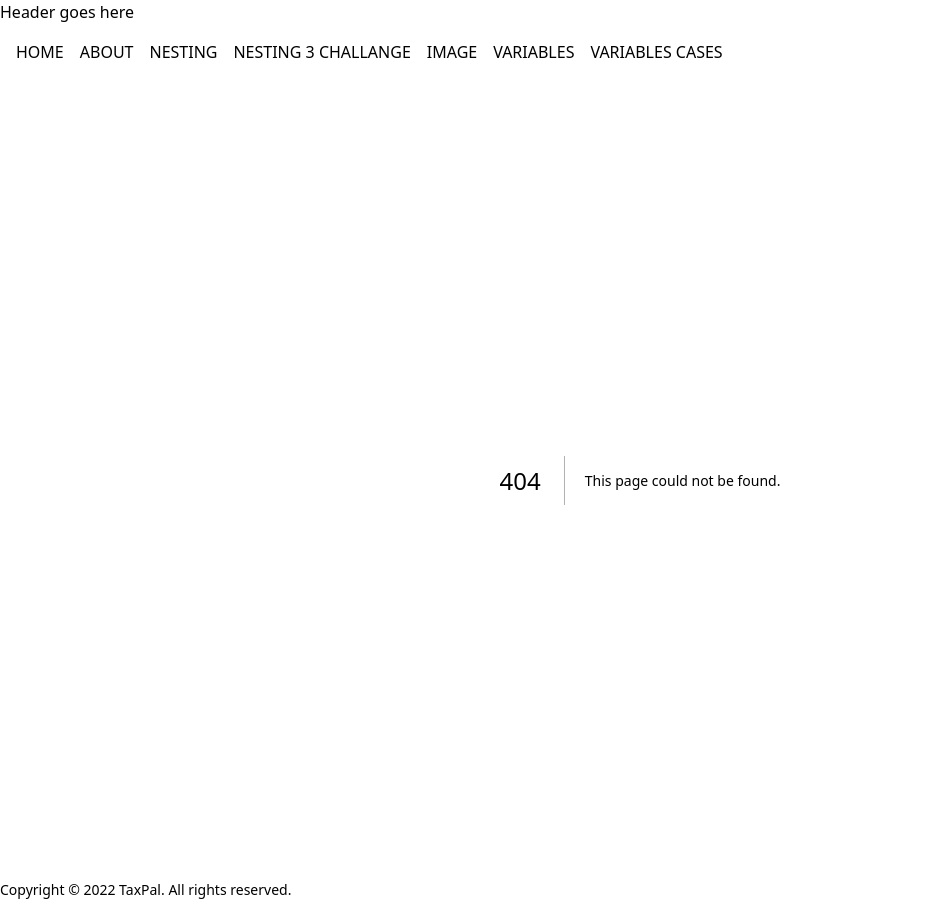
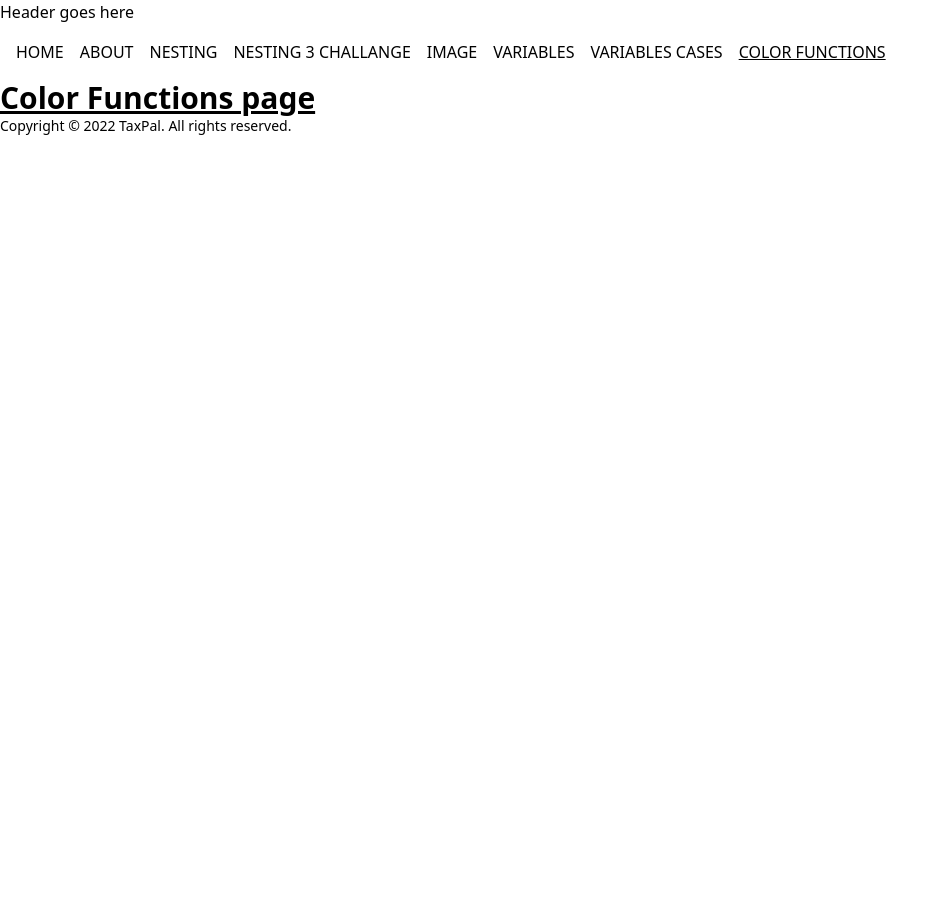
Before and after one commit to alekspanteli/tailwind-scss-next-test-app, a Next.js app: page /color-func in a window 1280 px wide. Before the commit this address had no page. Shown: the whole page, without its empty margins (0-948 px from the left). After the commit the page ends 800 px from the top, so only its background shows below. Built offline with nearby package versions, Linux system fonts and the light colour scheme.

Commit message:
add scss func

```diff
--- a/components/header.tsx
+++ b/components/header.tsx
@@ -31,6 +31,10 @@ const navLinks = [
     title: "Variables Cases",
     path: "/variables-use-cases",
   },
+  {
+    title: "Color functions",
+    path: "/color-func",
+  },
 ];
 
 export default function Header() {
--- /dev/null
+++ b/pages/color-func.tsx
@@ -0,0 +1,14 @@
+import Head from "next/head";
+import styles from "@/pages/color-func.module.scss";
+
+export default function ColorFunc() {
+  return (
+    <>
+      <Head>
+        <title>Color Functions</title>
+        <meta name="viewport" content="initial-scale=1.0, width=device-width" />
+      </Head>
+      <h1 className="text-3xl font-bold underline">Color Functions page</h1>
+    </>
+  );
+}
```
Also changed, not shown: pages/color-func.module.scss (added).
